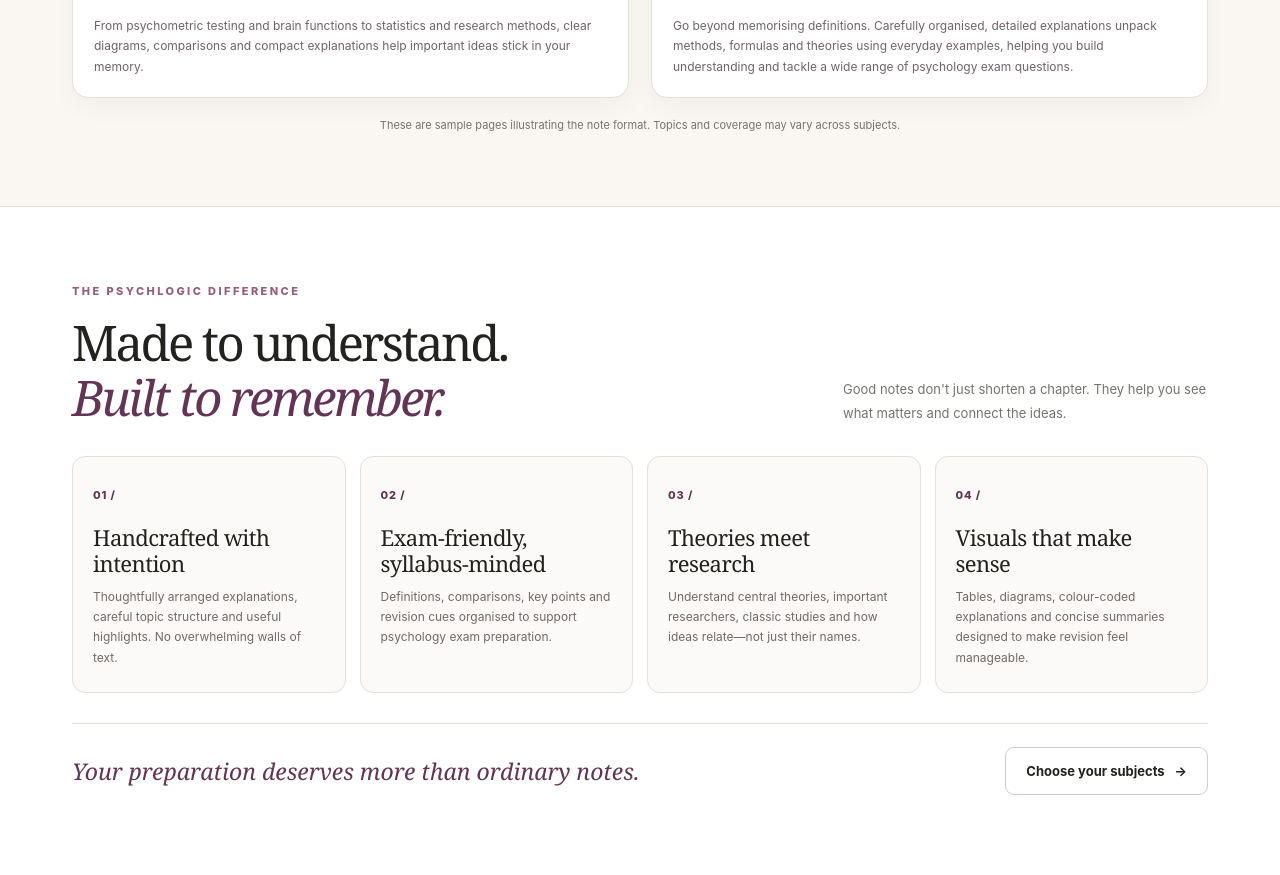
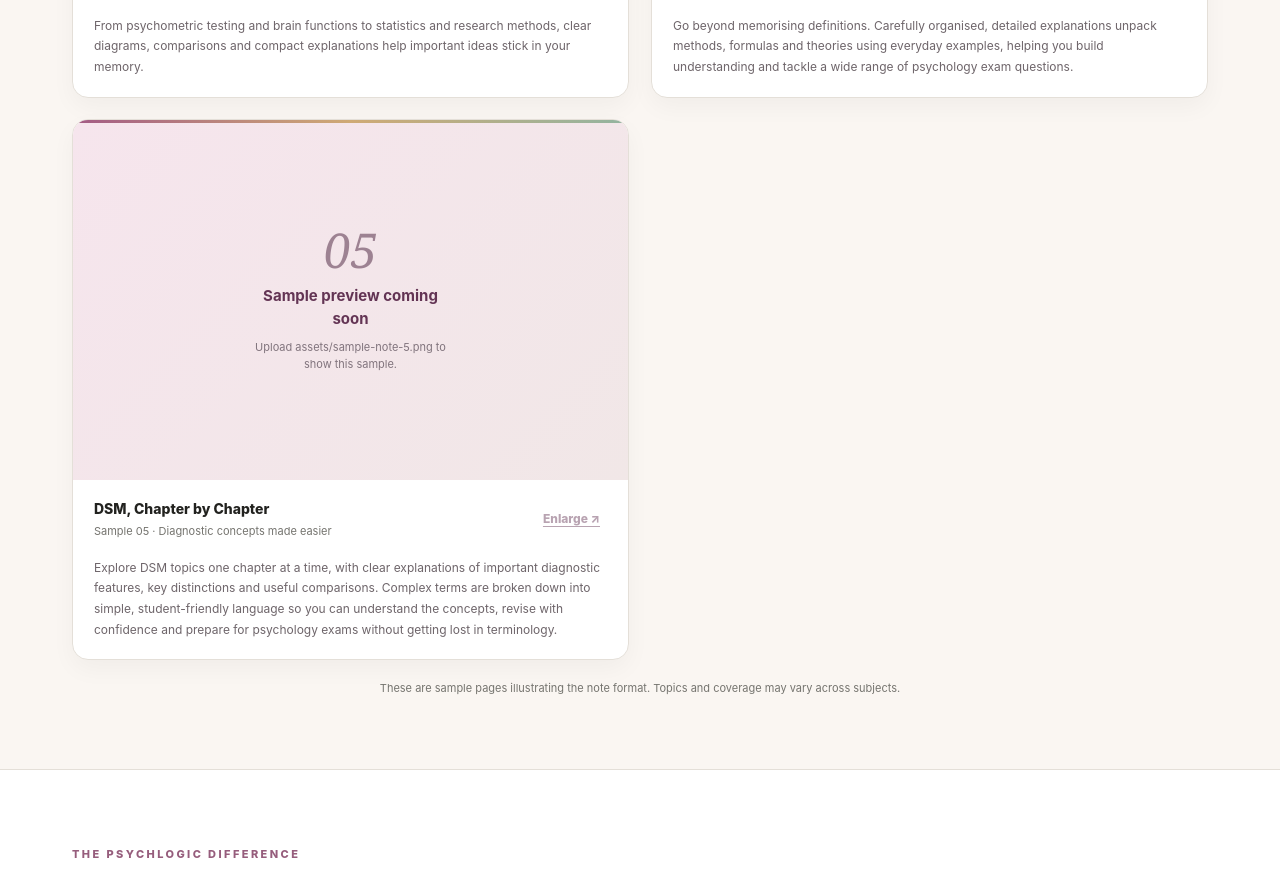
Before and after one commit to psychlogic3/notes, a plain HTML site: page index.html in a window 1280 px wide. Shown: the part 1948-2823 px from the top of the page. Drawn offline with Linux system fonts and the light colour scheme.

Commit message:
Update index.html

```diff
--- a/index.html
+++ b/index.html
@@ -247,7 +247,7 @@
   // Sample gallery: add/remove a line here to add/remove a visible card.
   // Upload each matching image into the public assets/ folder.
   // To edit a caption later, change only that sample's title, subtitle or description.
-  // Keep image filenames as sample-note-1.png through sample-note-4.png in assets/.
+  // Keep image filenames as sample-note-1.png through sample-note-5.png in assets/.
   const SAMPLE_CATALOG = [
     {file:'sample-note-1.png', title:'Handwritten Revision Notes', subtitle:'Sample 01 · Learn fast, revise smarter',
       description:'Colourful, easy-to-follow summaries bring the most important concepts, diagrams and definitions together. Ideal for quick revision when your exam is around the corner.'},
@@ -256,7 +256,9 @@
     {file:'sample-note-3.png', title:'Visual Revision Boosters', subtitle:'Sample 03 · Connect the key ideas',
       description:'From psychometric testing and brain functions to statistics and research methods, clear diagrams, comparisons and compact explanations help important ideas stick in your memory.'},
     {file:'sample-note-4.png', title:'Learn the Why, Not Just the What', subtitle:'Sample 04 · Build exam-ready understanding',
-      description:'Go beyond memorising definitions. Carefully organised, detailed explanations unpack methods, formulas and theories using everyday examples, helping you build understanding and tackle a wide range of psychology exam questions.'}
+      description:'Go beyond memorising definitions. Carefully organised, detailed explanations unpack methods, formulas and theories using everyday examples, helping you build understanding and tackle a wide range of psychology exam questions.'},
+    {file:'sample-note-5.png', title:'DSM, Chapter by Chapter', subtitle:'Sample 05 · Diagnostic concepts made easier',
+      description:'Explore DSM topics one chapter at a time, with clear explanations of important diagnostic features, key distinctions and useful comparisons. Complex terms are broken down into simple, student-friendly language so you can understand the concepts, revise with confidence and prepare for psychology exams without getting lost in terminology.'}
   ];
   // 2) Add YOUR UPI ID and name. For example: 'yourname@upi' and 'Your Brand'.
   const UPI_ID = 'amang9290@ybl';
```
